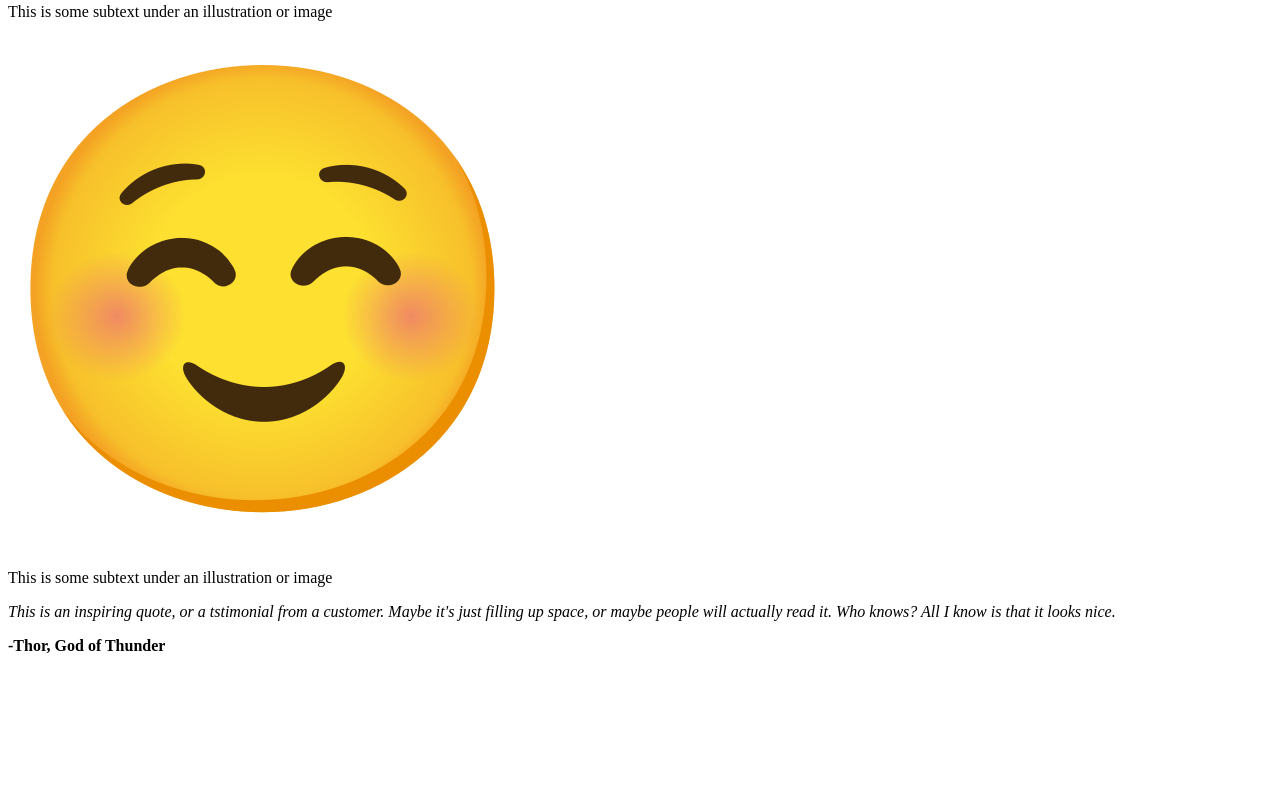
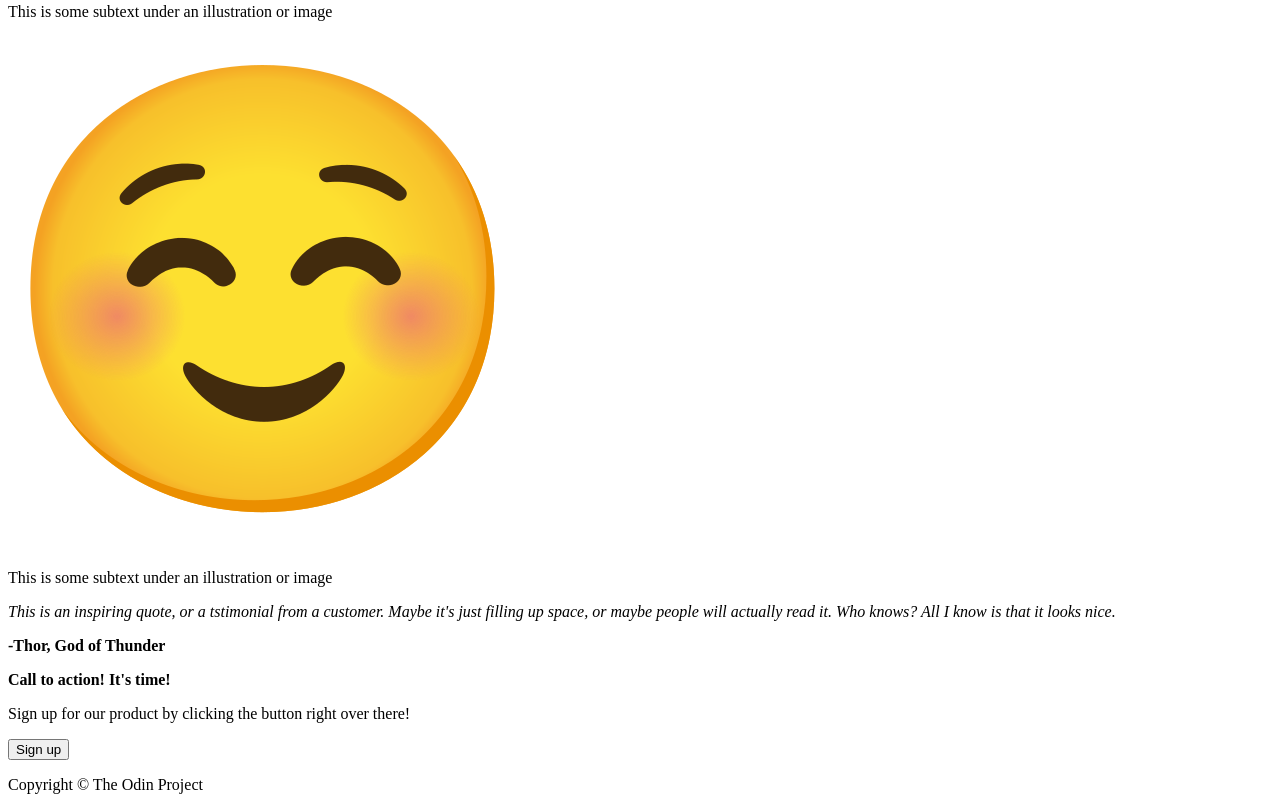
Before and after one commit to habbaszadegan/landing-page-2, a plain HTML site: page index.html in a window 1280 px wide. Shown: the part 3261-4071 px from the top of the page. Before the commit the page ends 3932 px from the top, so only its background shows below. Drawn offline with Linux system fonts and the light colour scheme.

Commit message:
built fourth and fifth container

```diff
--- a/index.html
+++ b/index.html
@@ -60,7 +60,17 @@
         </div>
     </div>
 
-    <div class="container four"></div>
-    <div class="container five"></div>
+    <div class="container four">
+        <div class="container-fourth-text">
+            <div class="fourth-text">
+                <p><strong class="action">Call to action! It's time!</strong></p>
+                <p>Sign up for our product by clicking the button right over there!</p>
+            </div>
+            <div class="final-button"><button>Sign up</button></div>
+        </div>
+    </div>
+    <div class="container five">
+        <p>Copyright © The Odin Project</p>
+    </div>
 </body>
 </html>
```
